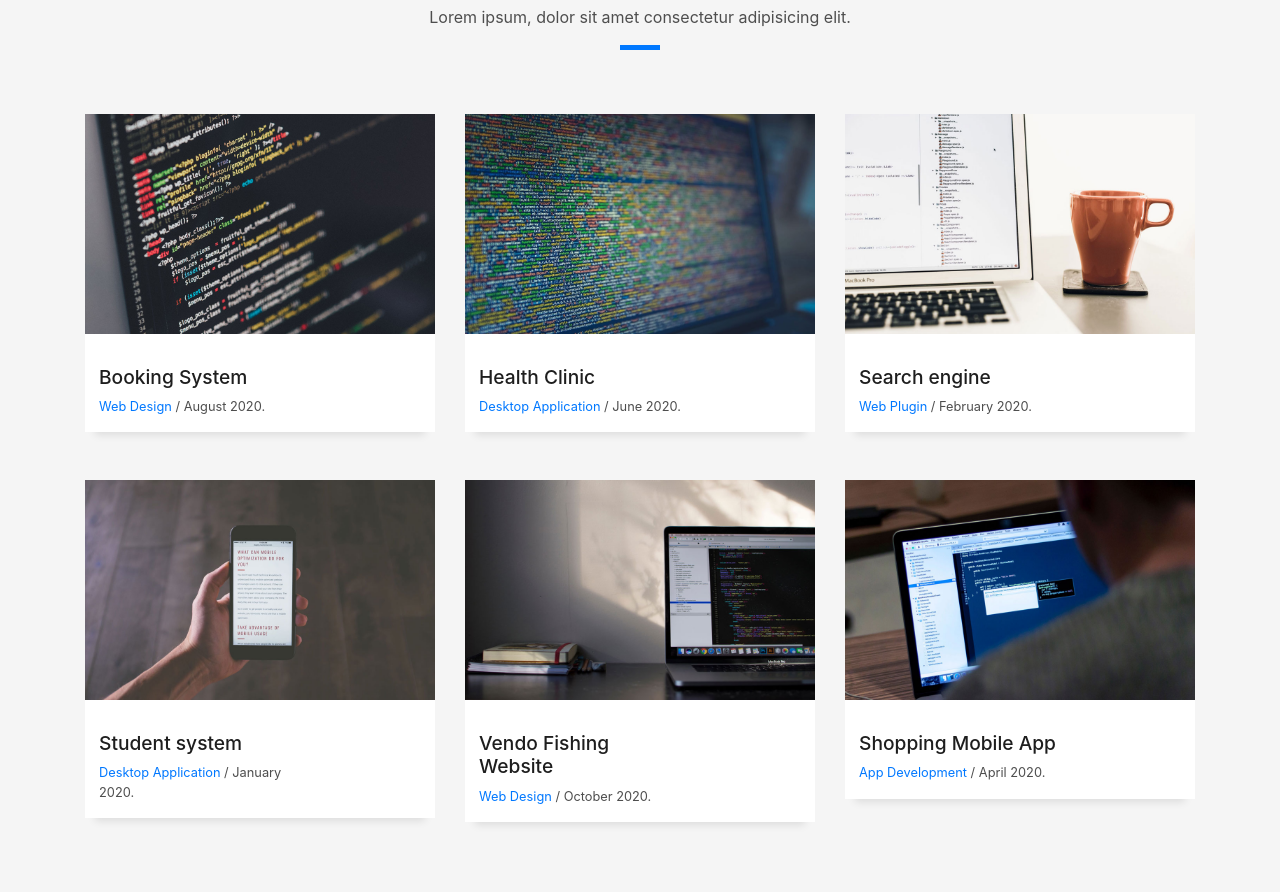
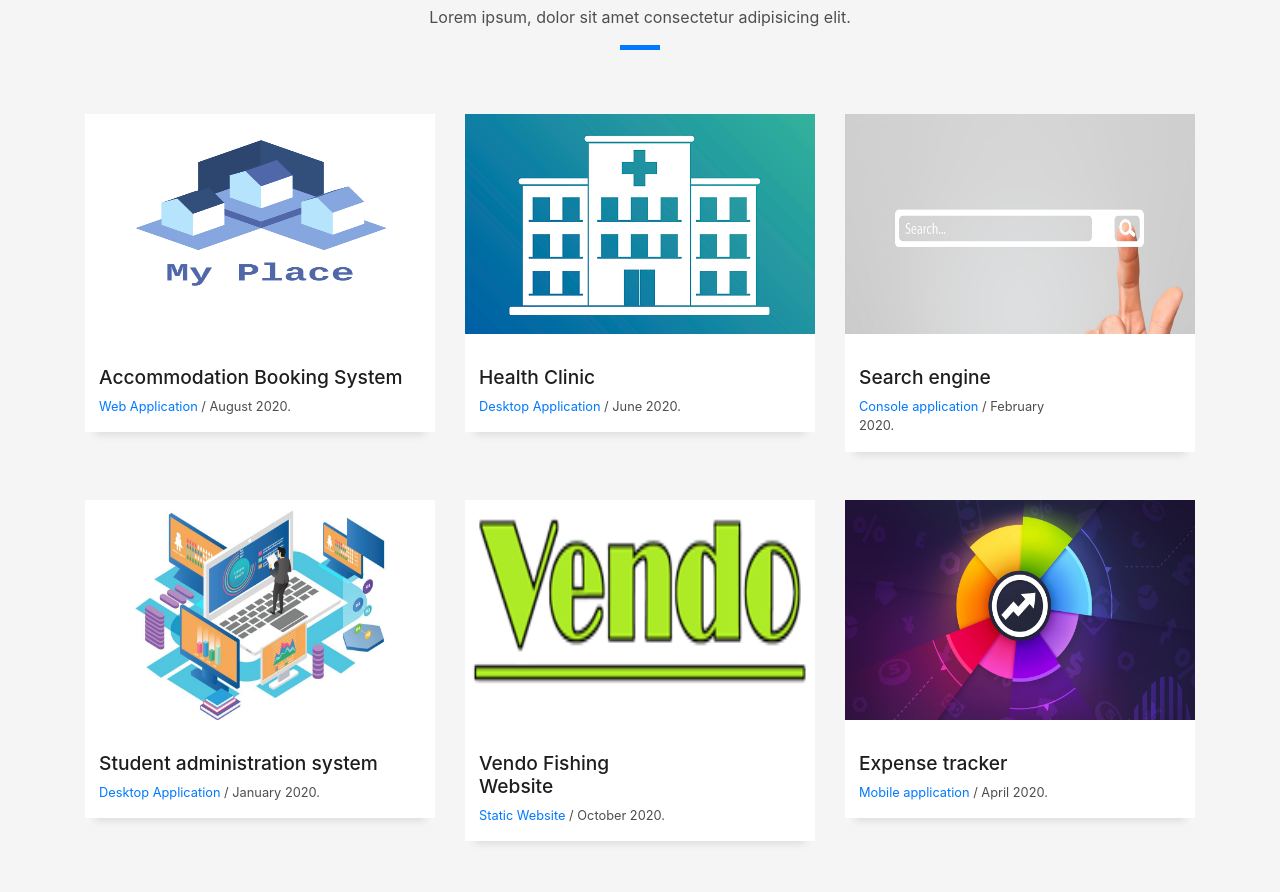
Before and after one commit to david-drvar/my-website-portfolio, a plain HTML site: page index.html in a window 1280 px wide. Shown: the part 2291-3183 px from the top of the page. Drawn offline with Linux system fonts and the light colour scheme; files whose address does not match are found by name.

Commit message:
portfolio text updated

```diff
--- a/css/style.css
+++ b/css/style.css
@@ -1484,7 +1484,7 @@ footer .credits a {
   height: 100vh;
   max-width: 100%;
   max-height: 100%;
-  object-fit: cover;
+  object-fit: fill;
 }
 
 .btn {
@@ -1522,3 +1522,12 @@ footer .credits a {
 .btn:focus {
   box-shadow: 0px 10px 18px 0px rgba(0, 0, 0, 0.15);
 }
+
+
+
+body {
+  -webkit-user-select: none;
+  -moz-user-select: -moz-none;
+  -ms-user-select: none;
+  user-select: none;
+}
--- a/index.html
+++ b/index.html
@@ -294,19 +294,18 @@
             <a href="#" data-toggle="modal" data-target="#portfolioItem1">
               <div class="work-img">
                 <div class="portfolio-item">
-                  <img src="img/Portfolio-1.jpg" class="img-res" alt="">
+                  <img src="img/logo_transparent.png" class="img-res" alt="">
                 </div>
               </div>
               <div class="work-content">
                 <div class="row">
-                  <div class="col-sm-8">
-                    <h2 class="w-title">Booking System</h2>
+                  <div class="col">
+                    <h2 class="w-title">Accommodation Booking System</h2>
                     <div class="w-more">
-                      <span class="w-ctegory">Web Design</span> / <span class="w-date">August 2020.</span>
+                      <span class="w-ctegory">Web Application</span> / <span class="w-date">August 2020.</span>
                     </div>
                   </div>
-                  <div class="col-sm-4">
-                  </div>
+
                 </div>
               </div>
             </a>
@@ -317,7 +316,7 @@
             <a href="#" data-toggle="modal" data-target="#portfolioItem2">
               <div class="work-img">
                 <div class="portfolio-item">
-                  <img src="img/Portfolio-2.jpg" class="img-res" alt="">
+                  <img src="img/health-clinic.gif" class="img-res" alt="">
                 </div>
               </div>
               <div class="work-content">
@@ -340,7 +339,7 @@
             <a href="#" data-toggle="modal" data-target="#portfolioItem3">
               <div class="work-img">
                 <div class="portfolio-item">
-                  <img src="img/Portfolio-3.jpg" class="img-res" alt="">
+                  <img src="img/SearchEngine-1.jpg" class="img-res" alt="">
                 </div>
               </div>
               <div class="work-content">
@@ -348,7 +347,7 @@
                   <div class="col-sm-8">
                     <h2 class="w-title">Search engine</h2>
                     <div class="w-more">
-                      <span class="w-ctegory">Web Plugin</span> / <span class="w-date">February 2020.</span>
+                      <span class="w-ctegory">Console application</span> / <span class="w-date">February 2020.</span>
                     </div>
                   </div>
                   <div class="col-sm-4">
@@ -363,18 +362,16 @@
             <a href="#" data-toggle="modal" data-target="#portfolioItem4">
               <div class="work-img">
                 <div class="portfolio-item">
-                  <img src="img/Portfolio-4.jpg" class="img-res" alt="">
+                  <img src="img/student-system.jpg" class="img-res" alt="">
                 </div>
               </div>
               <div class="work-content">
                 <div class="row">
-                  <div class="col-sm-8">
-                    <h2 class="w-title">Student system</h2>
+                  <div class="col">
+                    <h2 class="w-title">Student administration system</h2>
                     <div class="w-more">
                       <span class="w-ctegory">Desktop Application</span> / <span class="w-date">January 2020.</span>
                     </div>
-                  </div>
-                  <div class="col-sm-4">
                   </div>
                 </div>
               </div>
@@ -386,7 +383,7 @@
             <a href="#" data-toggle="modal" data-target="#portfolioItem5">
               <div class="work-img">
                 <div class="portfolio-item">
-                  <img src="img/Portfolio-5.jpg" class="img-res" alt="">
+                  <img src="img/vendo-logo.png" class="img-res" alt="">
                 </div>
               </div>
               <div class="work-content">
@@ -394,7 +391,7 @@
                   <div class="col-sm-8">
                     <h2 class="w-title">Vendo Fishing Website</h2>
                     <div class="w-more">
-                      <span class="w-ctegory">Web Design</span> / <span class="w-date">October 2020.</span>
+                      <span class="w-ctegory">Static Website</span> / <span class="w-date">October 2020.</span>
                     </div>
                   </div>
                   <div class="col-sm-4">
@@ -409,15 +406,15 @@
             <a href="#" data-toggle="modal" data-target="#portfolioItem6">
               <div class="work-img">
                 <div class="portfolio-item">
-                  <img src="img/Portfolio-6.jpg" class="img-res" alt="">
+                  <img src="img/expense-tracker.jpg" class="img-res" alt="">
                 </div>
               </div>
               <div class="work-content">
                 <div class="row">
                   <div class="col-sm-8">
-                    <h2 class="w-title">Shopping Mobile App</h2>
+                    <h2 class="w-title">Expense tracker</h2>
                     <div class="w-more">
-                      <span class="w-ctegory">App Development</span> / <span class="w-date">April 2020.</span>
+                      <span class="w-ctegory">Mobile application</span> / <span class="w-date">April 2020.</span>
                     </div>
                   </div>
                   <div class="col-sm-4">
@@ -512,9 +509,7 @@
                   <div class="socials">
                     <ul>
                       <li><a href="https://www.linkedin.com/in/david-drvar/" target="_blank"><span class="ico-circle"><i class="ion-social-linkedin"></i></span></a></li>
-<!--                      <li><a href=""><span class="ico-circle"><i class="ion-social-instagram"></i></span></a></li>-->
-<!--                      <li><a href=""><span class="ico-circle"><i class="ion-social-twitter"></i></span></a></li>-->
-<!--                      <li><a href=""><span class="ico-circle"><i class="ion-social-pinterest"></i></span></a></li>-->
+
                     </ul>
                   </div>
                 </div>
@@ -543,14 +538,15 @@
       <div class="modal-content">
         <div class="modal-header">
           <a style="margin: 0px" class="close" data-dismiss="modal"><span class="ion-close"></span></a>
-          <img class="img-res" src="img/Portfolio-1.jpg" alt="">
+          <img class="img-res" src="img/logo_transparent.png" alt="">
         </div>
         <div class="modal-body">
-          <h4 class="modal-title">Project title</h4>
-          <p>Lorem ipsum dolor sit amet, consectetur adipiscing elit. Donec commodo finibus tristique. Maecenas dignissim condimentum sem eu tincidunt. Curabitur in dui quis magna vestibulum pulvinar a ut urna. Nam pellentesque mattis urna. Aenean eget lectus sit amet turpis facilisis consectetur quis vel ante. Integer in massa ut nibh ultricies sagittis imperdiet in ante. Nam sed turpis vel ante placerat feugiat ac tempus magna. Nam aliquet ullamcorper dolor non hendrerit.</p>
+          <h4 class="modal-title">Accommodation Booking System</h4>
+          <p>Team project in course on Web Development. Technologies used : HTML, CSS, Bootstrap, Vue.js & Spark Java. Google Places API integration.
+          </p>
         </div>
         <div class="modal-footer">
-          <a href="#" class="btn btn-fill" style="align-content: center";>Visit Page</a>
+          <a href="https://github.com/david-drvar/accommodation-booking-system" class="btn btn-fill" style="align-content: center" target="_blank">Peek inside</a>
         </div>
       </div><!-- /.modal-content -->
     </div><!-- /.modal-dialog -->
@@ -561,14 +557,17 @@
       <div class="modal-content">
         <div class="modal-header">
           <a style="margin: 0px" class="close" data-dismiss="modal"><span class="ion-close"></span></a>
-          <img class="img-res" src="img/Portfolio-2.jpg" alt="">
+          <img class="img-res" src="img/health-clinic.gif" alt="">
         </div>
         <div class="modal-body">
-          <h4 class="modal-title">Project title</h4>
-          <p>Lorem ipsum dolor sit amet, consectetur adipiscing elit. Donec commodo finibus tristique. Maecenas dignissim condimentum sem eu tincidunt. Curabitur in dui quis magna vestibulum pulvinar a ut urna. Nam pellentesque mattis urna. Aenean eget lectus sit amet turpis facilisis consectetur quis vel ante. Integer in massa ut nibh ultricies sagittis imperdiet in ante. Nam sed turpis vel ante placerat feugiat ac tempus magna. Nam aliquet ullamcorper dolor non hendrerit.</p>
+          <h4 class="modal-title">Health Clinic</h4>
+          <p>Team project in course on System Design. Main focus was on implementing structural design patterns (e.g. Factory, Decorator & Strategy) in modelling systems as well as
+            going through many stages of software development - writing boards, technical specification, building Class Diagram, Activity & Sequence Diagrams. Furthermore, we learned about
+            clean code principles and SOLID.
+          </p>
         </div>
         <div class="modal-footer">
-          <a href="#" class="btn btn-fill">Visit Page</a>
+          <a href="https://github.com/ilijabrdar/hospital_system" target="_blank" class="btn btn-fill">Peek inside</a>
         </div>
       </div><!-- /.modal-content -->
     </div><!-- /.modal-dialog -->
@@ -579,14 +578,16 @@
       <div class="modal-content">
         <div class="modal-header">
           <a style="margin: 0px" class="close" data-dismiss="modal"><span class="ion-close"></span></a>
-          <img class="img-res" src="img/Portfolio-3.jpg" alt="">
+          <img class="img-res" src="img/SearchEngine-1.jpg" alt="">
         </div>
         <div class="modal-body">
-          <h4 class="modal-title">Project title</h4>
-          <p>Lorem ipsum dolor sit amet, consectetur adipiscing elit. Donec commodo finibus tristique. Maecenas dignissim condimentum sem eu tincidunt. Curabitur in dui quis magna vestibulum pulvinar a ut urna. Nam pellentesque mattis urna. Aenean eget lectus sit amet turpis facilisis consectetur quis vel ante. Integer in massa ut nibh ultricies sagittis imperdiet in ante. Nam sed turpis vel ante placerat feugiat ac tempus magna. Nam aliquet ullamcorper dolor non hendrerit.</p>
+          <h4 class="modal-title">Search Engine</h4>
+          <p> Implementation of search engine for html files written in python. Data structures optimised for that purpose were used such as trie tree for searching fast through words and directed graph
+            for forming page rank.
+          </p>
         </div>
         <div class="modal-footer">
-          <a href="#" class="btn btn-fill">Visit Page</a>
+          <a href="https://github.com/david-drvar/Search-engine" class="btn btn-fill" target="_blank">Peek inside</a>
         </div>
       </div><!-- /.modal-content -->
     </div><!-- /.modal-dialog -->
@@ -597,14 +598,15 @@
       <div class="modal-content">
         <div class="modal-header">
           <a style="margin: 0px" class="close" data-dismiss="modal"><span class="ion-close"></span></a>
-          <img class="img-res" src="img/Portfolio-4.jpg" alt="">
+          <img class="img-res" src="img/student-system.jpg" alt="">
         </div>
         <div class="modal-body">
-          <h4 class="modal-title">Project title</h4>
-          <p>Lorem ipsum dolor sit amet, consectetur adipiscing elit. Donec commodo finibus tristique. Maecenas dignissim condimentum sem eu tincidunt. Curabitur in dui quis magna vestibulum pulvinar a ut urna. Nam pellentesque mattis urna. Aenean eget lectus sit amet turpis facilisis consectetur quis vel ante. Integer in massa ut nibh ultricies sagittis imperdiet in ante. Nam sed turpis vel ante placerat feugiat ac tempus magna. Nam aliquet ullamcorper dolor non hendrerit.</p>
+          <h4 class="modal-title">Student administration system</h4>
+          <p> My first university course project. GUI was made with Java Swing.
+          </p>
         </div>
         <div class="modal-footer">
-          <a href="#" class="btn btn-fill">Visit Page</a>
+          <a href="https://github.com/ilijabrdar/Studentska_sluzba" target="_blank" class="btn btn-fill">Peek inside</a>
         </div>
       </div><!-- /.modal-content -->
     </div><!-- /.modal-dialog -->
@@ -615,14 +617,15 @@
       <div class="modal-content">
         <div class="modal-header">
           <a style="margin: 0px" class="close" data-dismiss="modal"><span class="ion-close"></span></a>
-          <img class="img-res" src="img/Portfolio-5.jpg" alt="">
+          <img class="img-res" src="img/vendo-logo.png" alt="">
         </div>
         <div class="modal-body">
-          <h4 class="modal-title">Project title</h4>
-          <p>Lorem ipsum dolor sit amet, consectetur adipiscing elit. Donec commodo finibus tristique. Maecenas dignissim condimentum sem eu tincidunt. Curabitur in dui quis magna vestibulum pulvinar a ut urna. Nam pellentesque mattis urna. Aenean eget lectus sit amet turpis facilisis consectetur quis vel ante. Integer in massa ut nibh ultricies sagittis imperdiet in ante. Nam sed turpis vel ante placerat feugiat ac tempus magna. Nam aliquet ullamcorper dolor non hendrerit.</p>
+          <h4 class="modal-title">Vendo Fishing Website</h4>
+          <p> The first static website I created. The template is created by Colorlib and then altered to suit the company needs.
+          </p>
         </div>
         <div class="modal-footer">
-          <a href="#" class="btn btn-fill">Visit Page</a>
+          <a href="https://github.com/david-drvar/vendo-fishing-website" target="_blank" class="btn btn-fill">Peek inside</a>
         </div>
       </div><!-- /.modal-content -->
     </div><!-- /.modal-dialog -->
@@ -633,14 +636,15 @@
       <div class="modal-content">
         <div class="modal-header">
           <a style="margin: 0px" class="close" data-dismiss="modal"><span class="ion-close"></span></a>
-          <img class="img-res" src="img/Portfolio-6.jpg" alt="">
+          <img class="img-res" src="img/expense-tracker.jpg" alt="">
         </div>
         <div class="modal-body">
-          <h4 class="modal-title">Project title</h4>
-          <p>Lorem ipsum dolor sit amet, consectetur adipiscing elit. Donec commodo finibus tristique. Maecenas dignissim condimentum sem eu tincidunt. Curabitur in dui quis magna vestibulum pulvinar a ut urna. Nam pellentesque mattis urna. Aenean eget lectus sit amet turpis facilisis consectetur quis vel ante. Integer in massa ut nibh ultricies sagittis imperdiet in ante. Nam sed turpis vel ante placerat feugiat ac tempus magna. Nam aliquet ullamcorper dolor non hendrerit.</p>
+          <h4 class="modal-title">Expense tracker</h4>
+          <p> The first very simple Flutter application I created by following Udemy course on Flutter. Main focus was on framework basics and getting to know myself with it.
+          </p>
         </div>
         <div class="modal-footer">
-          <a href="#" class="btn btn-fill">Visit Page</a>
+          <a href="https://github.com/david-drvar/expense-tracker" target="_blank" class="btn btn-fill">Peek inside</a>
         </div>
       </div><!-- /.modal-content -->
     </div><!-- /.modal-dialog -->
```
Also changed, not shown: img/SearchEngine-1.jpg (added), img/expense-tracker.jpg (added), img/health-clinic.gif (added), img/logo_transparent.png (added), img/student-system.jpg (added), img/vendo-logo.png (added).
